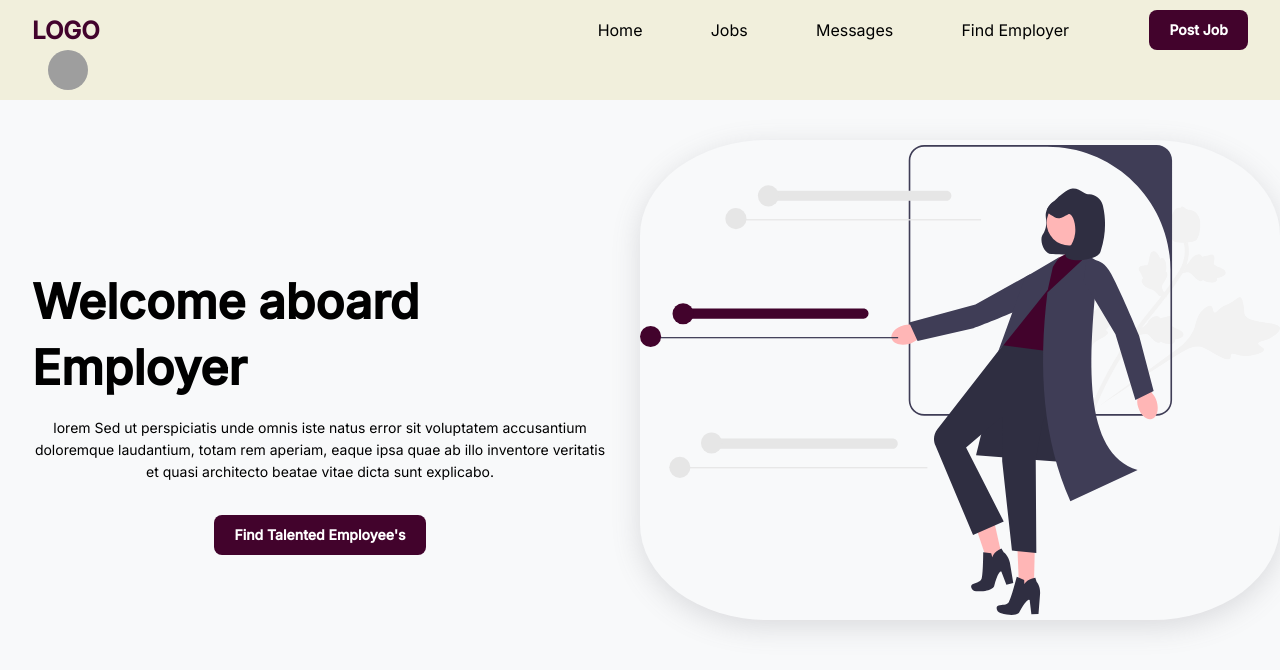
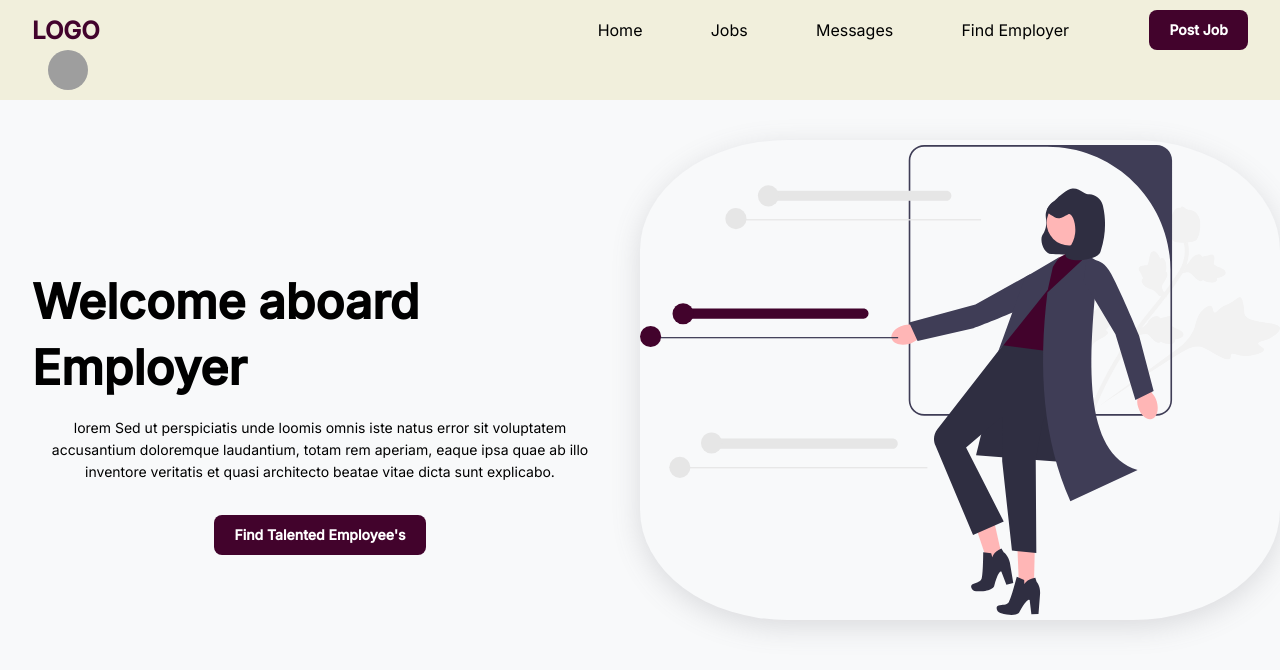
Before and after one commit to nuredin10/sera-job-portal, a Next.js app in the folder client-side/: page /employer in a window 1280 px wide. Shown: the top 670 px of the page. Built offline with nearby package versions, Linux system fonts and the light colour scheme; grey boxes are pictures that could not be loaded.

Commit message:
Update index.js
changes on employer (index.js)

```diff
--- a/client-side/src/pages/employer/index.js
+++ b/client-side/src/pages/employer/index.js
@@ -35,7 +35,7 @@ const Employer = () => {
   const imageStyle = {
     width: "80%",
     height: "100%",
-    borderRadius: "10px",
+    borderRadius: "9%px",
     boxShadow: "rgba(100, 100, 111, 0.2) 0px 7px 29px 0px",
   };
 
@@ -92,7 +92,7 @@ const Employer = () => {
               </Typography>
 
               <Typography variant="subtitle2" color="black" sx={{ mt: 2, textAlign: 'center' }}>
-                lorem Sed ut perspiciatis unde omnis iste natus error sit
+                lorem Sed ut perspiciatis unde loomis omnis iste natus error sit
                 voluptatem accusantium doloremque laudantium, totam rem aperiam,
                 eaque ipsa quae ab illo inventore veritatis et quasi architecto
                 beatae vitae dicta sunt explicabo.{" "}
@@ -113,7 +113,7 @@ const Employer = () => {
             </Box>
           </Grid>
           <Grid item lg={6} md={6} sm={12}>
-            <Box sx={{ boxShadow: "rgba(100, 100, 111, 0.2) 0px 7px 29px 0px",borderRadius: '20%'}}>
+            <Box sx={{ boxShadow: "rgba(100, 100, 111, 0.2) 0px 7px 29px 0px",borderRadius: '23%'}}>
               <Image
                 src="/employee.svg"
                 layout="responsive"
```
